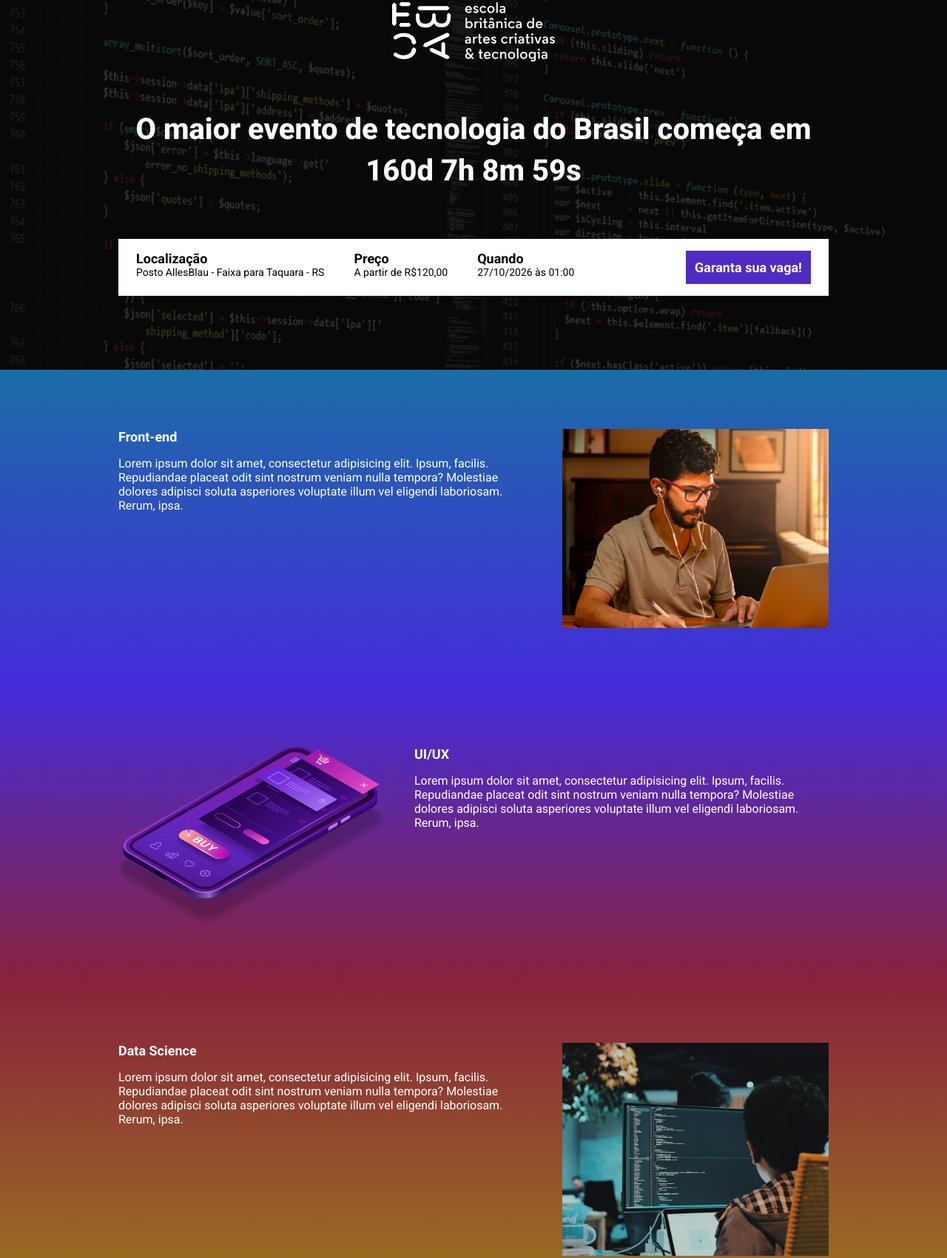
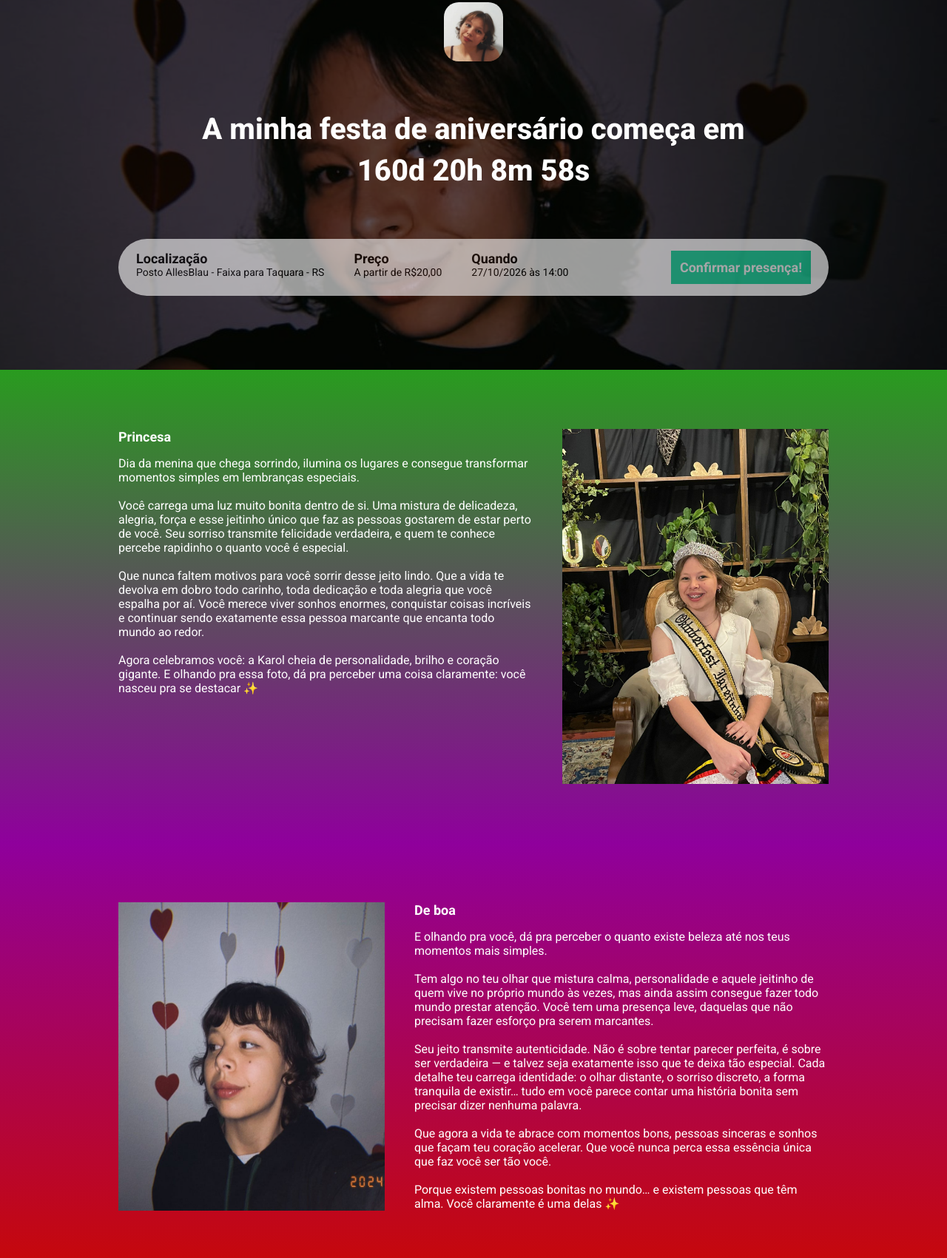
Before and after one commit to Karol-05/EBAC_TALKS, a website built with Parcel: page src/index.html in a window 1280 px wide. Shown: the part 61-1762 px from the top of the page at 74% size. Built offline with nearby package versions, Linux system fonts and the light colour scheme.

Commit message:
envio da tarefa

```diff
--- a/src/index.html
+++ b/src/index.html
@@ -3,7 +3,7 @@
 <head>
     <meta charset="UTF-8">
     <meta name="viewport" content="width=device-width, initial-scale=1.0">
-    <title>EBAC Tech Talks</title>
+    <title>Meu aniversário</title>
 
     <link rel="preconnect" href="https://fonts.googleapis.com">
     <link rel="preconnect" href="https://fonts.gstatic.com" crossorigin>
@@ -15,9 +15,11 @@
 <body>
     <header class="hero">
         <div class="container">
-            <img class="hero__logo" src="./images/ebac_logo.svg" alt="EBAC">
+            <img class="hero__logo" src="images/basic.jpeg" alt="Foto rosto">
             <p class="hero__text">
-                O maior evento de tecnologia do Brasil começa em <span id="contador"></span>
+                A minha festa de aniversário começa em
+                <br>
+                <span id="contador"></span>
             </p>
             <div class="infos-bar">
                 <ul class="infos-bar__infos">
@@ -27,69 +29,122 @@
                     </li>
                     <li class="infos-bar__infos__item">
                         <b>Preço</b>
-                        A partir de R$120,00
+                        A partir de R$20,00
                     </li>
                     <li class="infos-bar__infos__item">
                         <b>Quando</b>
-                        27/10/2026 às 01:00
+                        27/10/2026 às 14:00
                     </li>
                 </ul>
                 <a href="#" class="button button--primary">
-                    Garanta sua vaga!
+                    Confirmar presença!
                 </a>
             </div>
         </div>
     </header>
 
-    <section class="event event--frontend">
+    <section class="event event--princess">
        <div class="container" data-aos="fade-right">
             <div class="event__details">
-                <h2 class="event__details__title">Front-end</h2>
+                <h2 class="event__details__title">Princesa</h2>
                 <p class="evente__details__description">
-                    Lorem ipsum dolor sit amet, consectetur adipisicing elit. Ipsum, facilis. Repudiandae placeat odit sint nostrum veniam nulla tempora? Molestiae dolores adipisci soluta asperiores voluptate illum vel eligendi laboriosam. Rerum, ipsa.
+                    Dia da menina que chega sorrindo, ilumina os lugares e consegue transformar momentos simples em lembranças especiais.
+                    <br>
+                    <br>
+                    Você carrega uma luz muito bonita dentro de si. Uma mistura de delicadeza, alegria, força e esse jeitinho único que faz as pessoas gostarem de estar perto de você. Seu sorriso transmite felicidade verdadeira, e quem te conhece percebe rapidinho o quanto você é especial.
+                    <br>
+                    <br>
+                    Que nunca faltem motivos para você sorrir desse jeito lindo. Que a vida te devolva em dobro todo carinho, toda dedicação e toda alegria que você espalha por aí. Você merece viver sonhos enormes, conquistar coisas incríveis e continuar sendo exatamente essa pessoa marcante que encanta todo mundo ao redor.
+                    <br>
+                    <br>
+                    Agora celebramos você: a Karol cheia de personalidade, brilho e coração gigante.
+                    E olhando pra essa foto, dá pra perceber uma coisa claramente: você nasceu pra se destacar ✨
                 </p>
             </div>
             <img class="event__image
-            " src="images/frontend.png" alt="fron-end">
+            " src="images/princess.jpeg" alt="princessa">
        </div>
     </section>
 
-    <section class="event event--ui-ux event--image-left">
+    <section class="event event--relax event--image-left">
        <div class="container" data-aos="fade-left">
             <div class="event__details">
-                <h2 class="event__details__title">UI/UX</h2>
+                <h2 class="event__details__title">De boa</h2>
                 <p class="evente__details__description">
-                    Lorem ipsum dolor sit amet, consectetur adipisicing elit. Ipsum, facilis. Repudiandae placeat odit sint nostrum veniam nulla tempora? Molestiae dolores adipisci soluta asperiores voluptate illum vel eligendi laboriosam. Rerum, ipsa.
+                E olhando pra você, dá pra perceber o quanto existe beleza até nos teus momentos mais simples.
+                <br>
+                <br>
+                Tem algo no teu olhar que mistura calma, personalidade e aquele jeitinho de quem vive no próprio mundo às vezes, mas ainda assim consegue fazer todo mundo prestar atenção. Você tem uma presença leve, daquelas que não precisam fazer esforço pra serem marcantes.
+                <br>
+                <br>
+                Seu jeito transmite autenticidade. Não é sobre tentar parecer perfeita, é sobre ser verdadeira — e talvez seja exatamente isso que te deixa tão especial. Cada detalhe teu carrega identidade: o olhar distante, o sorriso discreto, a forma tranquila de existir… tudo em você parece contar uma história bonita sem precisar dizer nenhuma palavra.
+                <br>
+                <br>
+                Que agora a vida te abrace com momentos bons, pessoas sinceras e sonhos que façam teu coração acelerar. Que você nunca perca essa essência única que faz você ser tão você.
+                <br>
+                <br>
+                Porque existem pessoas bonitas no mundo…
+                e existem pessoas que têm alma.
+                Você claramente é uma delas ✨
                 </p>
             </div>
             <img class="event__image
-            " src="./images/ui-ux.png" alt="fron-end">
+            " src="images/relax.jpeg" alt="Relaxar">
        </div>
     </section>
 
-    <section class="event event--data-science">
+    <section class="event event--smile">
        <div class="container" data-aos="fade-right">
             <div class="event__details">
-                <h2 class="event__details__title">Data Science</h2>
+                <h2 class="event__details__title">Sorriso</h2>
                 <p class="evente__details__description">
-                    Lorem ipsum dolor sit amet, consectetur adipisicing elit. Ipsum, facilis. Repudiandae placeat odit sint nostrum veniam nulla tempora? Molestiae dolores adipisci soluta asperiores voluptate illum vel eligendi laboriosam. Rerum, ipsa.
+                    E agora, olhando esse sorriso, fica impossível não perceber o quanto você carrega vida dentro de si.
+                    <br>
+                    <br>
+                    Você tem aquele tipo de felicidade que contagia sem esforço. Um sorriso sincero, leve, cheio de brilho… daqueles que fazem qualquer ambiente parecer mais acolhedor. E talvez você nem perceba, mas existe algo muito especial na forma como você consegue transmitir alegria só sendo você mesma.
+                    <br>
+                    <br>
+                    Essa foto parece guardar exatamente quem você é: alguém doce, divertida, cheia de personalidade e com um coração enorme escondido em cada detalhe. O jeito que você olha pra câmera, a tranquilidade no rosto, a luz no sorriso… tudo transmite verdade.
+                    <br>
+                    <br>
+                    Que agora você continue crescendo sem perder essa essência linda. Que a vida te permita viver momentos inesquecíveis, conhecer pessoas boas e colecionar memórias que façam teu coração sorrir tantas vezes quanto esse sorriso da foto.
+                    <br>
+                    <br>
+                    Porque a tua beleza nunca esteve só na aparência.
+                    Ela sempre esteve na energia que você transmite ✨
                 </p>
             </div>
             <img class="event__image
-            " src="./images/data.png" alt="fron-end">
+            " src="images/smile.jpeg" alt="Sorrindo">
        </div>
     </section>
 
-    <section class="event event--backend event--image-left">
+    <section class="event event--body event--image-left">
        <div class="container" data-aos="fade-left">
             <div class="event__details">
-                <h2 class="event__details__title">Back-end</h2>
+                <h2 class="event__details__title">Ela</h2>
                 <p class="evente__details__description">
-                    Lorem ipsum dolor sit amet, consectetur adipisicing elit. Ipsum, facilis. Repudiandae placeat odit sint nostrum veniam nulla tempora? Molestiae dolores adipisci soluta asperiores voluptate illum vel eligendi laboriosam. Rerum, ipsa.
+                    E agora, pra finalizar, essa foto parece mostrar a Karol que aprendeu a florescer do próprio jeito.
+                    <br>
+                    <br>
+                    Existe confiança no teu sorriso. Existe leveza na forma como você se mostra pro mundo. E talvez a coisa mais bonita em você seja exatamente isso: a capacidade de crescer sem perder a doçura.
+                    <br>
+                    <br>
+                    Você mudou, amadureceu, viveu novas fases… mas ainda continua carregando esse brilho único que faz as pessoas lembrarem de você com facilidade. Seu jeito tem presença. Tem verdade. Tem vida.
+                    <br>
+                    <br>
+                    Essa foto transmite liberdade. Parece alguém que está aprendendo a se amar mais, a aproveitar mais os momentos e a enxergar a própria beleza além do espelho. E sinceramente? Você fica linda exatamente porque transmite felicidade verdadeira.
+                    <br>
+                    <br>
+                    Que agora a vida continue te levando para lugares incríveis. Que você nunca deixe de sorrir desse jeito tão iluminado, nem de acreditar nos sonhos que existem dentro do teu coração.
+                    <br>
+                    <br>
+                    Porque a Karol não nasceu pra passar despercebida.
+                    Ela nasceu pra deixar marcas bonitas por onde passa ✨
                 </p>
             </div>
             <img class="event__image
-            " src="./images/backend.png" alt="fron-end">
+            " src="images/body.jpeg" alt="Ela">
        </div>
     </section>
 
--- a/src/scripts/main.js
+++ b/src/scripts/main.js
@@ -1,26 +1,26 @@
 AOS.init();
 
-const dataDoEvento = new Date("Oct 27, 2026 01:00:00");
-const timeStampDoEvento = dataDoEvento.getTime();
+const dataFesta = new Date("Oct 27, 2026 14:00:00");
+const timeStampFesta = dataFesta.getTime();
 
 const contaAsHoras = setInterval(function() {
     const agora = new Date();
     const timeStampAtual = agora.getTime();
 
-    const distanciaAteOEvento = timeStampDoEvento - timeStampAtual;
+    const distanciaAteFesta = timeStampFesta - timeStampAtual;
 
     const diasEmMs = 1000 * 60 * 60 * 24;
     const horasEmMs = 1000 * 60 * 60;
     const minutosEmMs = 1000 * 60;
 
-    const diasAteOEvento = Math.floor(distanciaAteOEvento / diasEmMs)
-    const horasAteOEvento = Math.floor((distanciaAteOEvento % diasEmMs) / horasEmMs);
-    const minutosAteOEvento = Math.floor((distanciaAteOEvento % horasEmMs) / minutosEmMs);
-    const segundosAteOEvento = Math.floor((distanciaAteOEvento % minutosEmMs) / 1000);
+    const diasAteFesta = Math.floor(distanciaAteFesta / diasEmMs)
+    const horasAteFesta = Math.floor((distanciaAteFesta % diasEmMs) / horasEmMs);
+    const minutosAteFesta = Math.floor((distanciaAteFesta % horasEmMs) / minutosEmMs);
+    const segundosAteFesta = Math.floor((distanciaAteFesta % minutosEmMs) / 1000);
 
-    document.getElementById('contador').innerHTML = `${diasAteOEvento}d ${horasAteOEvento}h ${minutosAteOEvento}m ${segundosAteOEvento}s`;
+    document.getElementById('contador').innerHTML = `${diasAteFesta}d ${horasAteFesta}h ${minutosAteFesta}m ${segundosAteFesta}s`;
 
-    if (distancaAteOEvento > 0) {
+    if (distancaAteFesta > 0) {
         clearInterval(contaAsHoras);
         document.getElementById('contador').innerHTML = 'Evento Expirado'
     }
--- a/src/styles/_event.scss
+++ b/src/styles/_event.scss
@@ -3,20 +3,20 @@
 .event {
     padding: 80px 0;
 
-    &--frontend {
-        background-image: linear-gradient(variables.$blue1, variables.$blue2);
+    &--princess {
+        background-image: linear-gradient(variables.$green, variables.$purple);
     }
 
-    &--ui-ux {
-        background-image: linear-gradient(variables.$blue2, variables.$pink);
+    &--relax {
+        background-image: linear-gradient(variables.$purple, variables.$red);
     }
 
-    &--data-science {
-        background-image: linear-gradient(variables.$pink, variables.$yellow);
+    &--smile {
+        background-image: linear-gradient(variables.$red, variables.$pink);
     }
 
-    &--backend {
-        background-image: linear-gradient(variables.$yellow, variables.$pink);
+    &--body {
+        background-image: linear-gradient(variables.$pink, variables.$pink);
     }
 
     &--image-left {
--- a/src/styles/_hero.scss
+++ b/src/styles/_hero.scss
@@ -3,7 +3,7 @@
 .hero {
     padding-top: 64px;
     padding-bottom: 100px;
-    background-image: url(../images/fundo.png);
+    background-image: url(../images/fundo.jpeg);
     background-repeat: no-repeat;
     background-size: cover;
     position: relative;
@@ -20,7 +20,7 @@
         height: 100%;
         background-color: variables.$secundaryTextColor;
         content: "";
-        opacity: 0.7;
+        opacity: 0.6;
     }
 
     &__text {
@@ -36,6 +36,7 @@
         margin: 0 auto;
         height: 80px;
         display: block;
+        border-radius: 20px;
     }
 
     @media (max-width: 640px) {
--- a/src/styles/components/_buttons.scss
+++ b/src/styles/components/_buttons.scss
@@ -10,7 +10,7 @@
 
     &--primary {
         color: #fff;
-        background-color: variables.$purple;
+        background-color: variables.$green2;
     }
 
     @media (max-width: 640px) {
--- a/src/styles/components/_infos_bar.scss
+++ b/src/styles/components/_infos_bar.scss
@@ -5,6 +5,8 @@
     background-color: variables.$textColor;
     display: flex;
     justify-content: space-between;
+    opacity: 0.6;
+    border-radius: 50px;
 
     &__infos {
         display: flex;
@@ -13,6 +15,7 @@
         &__item {
             font-size: 14px;
             color: variables.$secundaryTextColor;
+            opacity: 1.0;
 
             b {
                 color: variables.$secundaryTextColor;
```
Also changed, not shown: src/styles/_variables.scss (+5 -5 lines), src/images/backend.png (deleted), src/images/basic.jpeg (added), src/images/body.jpeg (added), src/images/data.png (deleted), src/images/ebac_logo.svg (deleted), src/images/frontend.png (deleted), src/images/fundo.jpeg (added), src/images/fundo.png (deleted), src/images/princess.jpeg (added), src/images/relax.jpeg (added), src/images/smile.jpeg (added), src/images/ui-ux.png (deleted).
